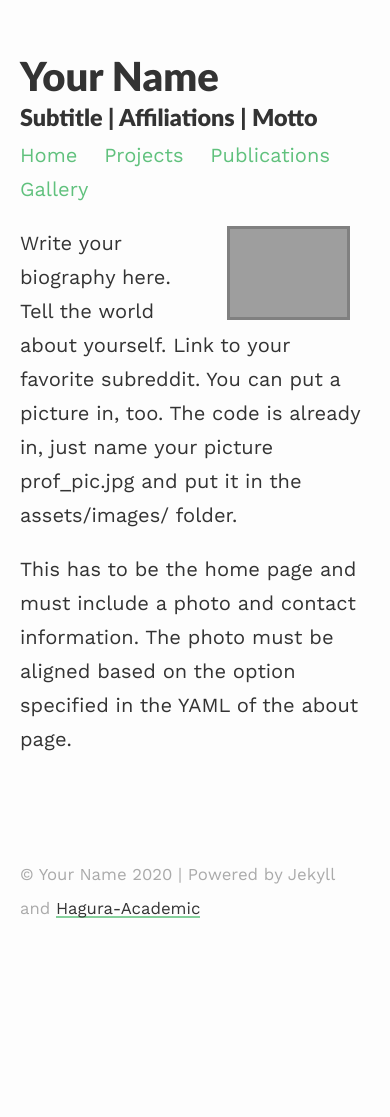
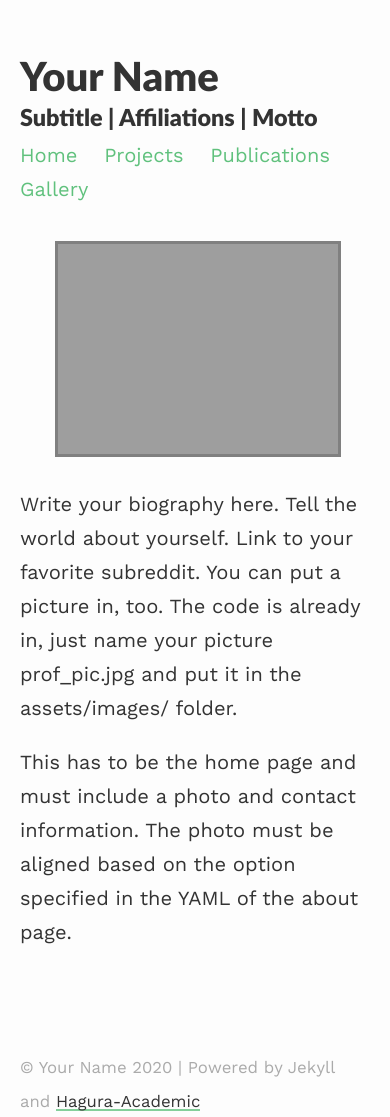
Before and after one commit to jitinnair1/gradfolio, a Jekyll site: the page built from index.md, in a window 390 px wide. Built offline with Jekyll 4.4.1, drawn with Linux system fonts in a browser that asks for light colours; before the commit the page ends 980 px from its top, so only the background shows below that.

Commit message:
made profile page responsive

```diff
--- a/assets/css/_sass/profile.scss
+++ b/assets/css/_sass/profile.scss
@@ -13,3 +13,38 @@
 .right {
     float: right;
 }
+
+// adjust tile sizes on smaller screens
+@include media-query($on-palm) {
+  @media screen and (max-width: $on-palm){
+    .left, .right {
+      float: none;
+      }
+
+    .profile {
+      width: 80%;
+      clear: both;
+      margin-left: 10%;
+      margin-right: 10%;
+      margin-top: 10%;
+      text-align: center;
+    }
+    }
+}
+
+@include media-query($on-phone) {
+  @media screen and (max-width: $on-phone){
+    .left, .right {
+      float: none;
+      }
+
+    .profile {
+      width: 80%;
+      clear: both;
+      margin-left: 10%;
+      margin-right: 10%;
+      margin-top: 10%;
+      text-align: center;
+      }
+  }
+}
```
